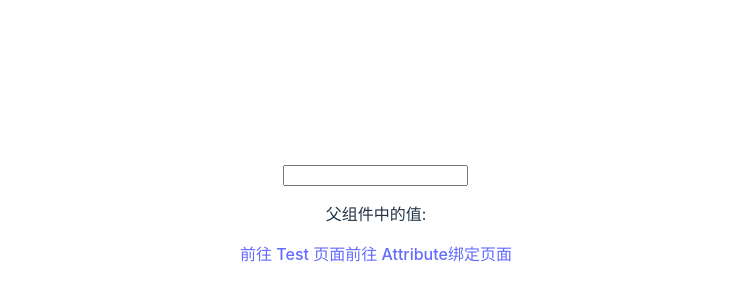
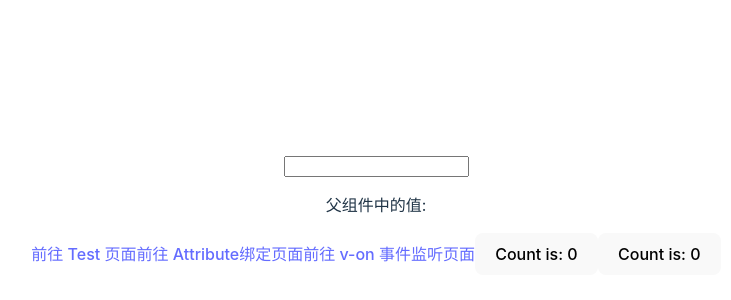
Before and after one commit to leiqichn/my-vue-app, a Vue app: page /v-on in a window 1280 px wide. Shown: the part 186-486 px from the top of the page, without its empty margins (264-995 px from the left). Built offline with nearby package versions, Linux system fonts and the light colour scheme.

Commit message:
feat: 事件监听 v-on/ @click

```diff
--- a/src/App.vue
+++ b/src/App.vue
@@ -5,6 +5,7 @@
   </div>
   <router-link to="/test">前往 Test 页面</router-link> <!-- 导航链接 -->
     <router-link to="/v-bind">前往 Attribute绑定页面</router-link> <!-- 导航链接 -->
+      <router-link to="/v-on">前往 v-on 事件监听页面</router-link> <!-- 导航链接 -->
   <router-view/> <!-- 路由视图出口 -->
 </template>
 
--- a/src/router/index.js
+++ b/src/router/index.js
@@ -1,6 +1,7 @@
 import { createRouter, createWebHistory } from 'vue-router';
 import TestPage from '../views/Test.vue'; // 新页面组件
-import VBind from '../views/v-bind.vue'; // 新页面组件
+import VBind from '../views/v-bind.vue';
+import VOn from '../views/v-on.vue';
 // 创建路由实例
 const router = createRouter({
   history: createWebHistory(),
@@ -15,6 +16,11 @@ const router = createRouter({
       name: 'v-bind',
       component: VBind,
     },
+    {
+      path: '/v-on',
+      name: 'v-on',
+      component: VOn,
+    },
   ],
 });
 
--- /dev/null
+++ b/src/views/v-on.vue
@@ -0,0 +1,19 @@
+<script setup>
+import { ref } from 'vue'
+
+const count = ref(0)
+// 函数引用
+const increment = () => {
+  count.value++
+}
+// 函数
+// function increment() {
+//   count.value++
+// }
+</script>
+
+<template>
+  <!-- 使此按钮生效 -->
+  <button v-on:click="increment">Count is: {{ count }}</button>
+    <button @click="increment">Count is: {{ count }}</button>
+</template>
```
